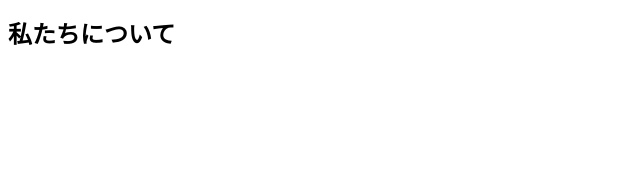
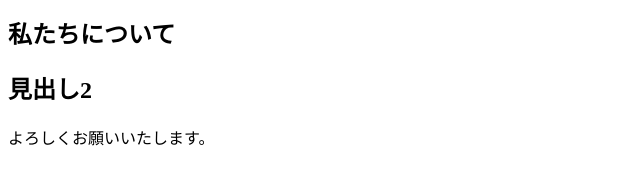
Before and after one commit to aizawapi/sample0629, a plain HTML site: page index.html in a window 1280 px wide. Shown: the part 188-372 px from the top of the page, without its empty margins (0-640 px from the left). Drawn offline with Linux system fonts and the light colour scheme.

Commit message:
sectionを追加

```diff
--- a/index.html
+++ b/index.html
@@ -31,6 +31,10 @@
           </h2>
         </div>
       </div>
+      <section>
+        <h2>見出し2</h2>
+        <p>よろしくお願いいたします。</p>
+      </section>
     </main>
   </body>
 </html>
```
